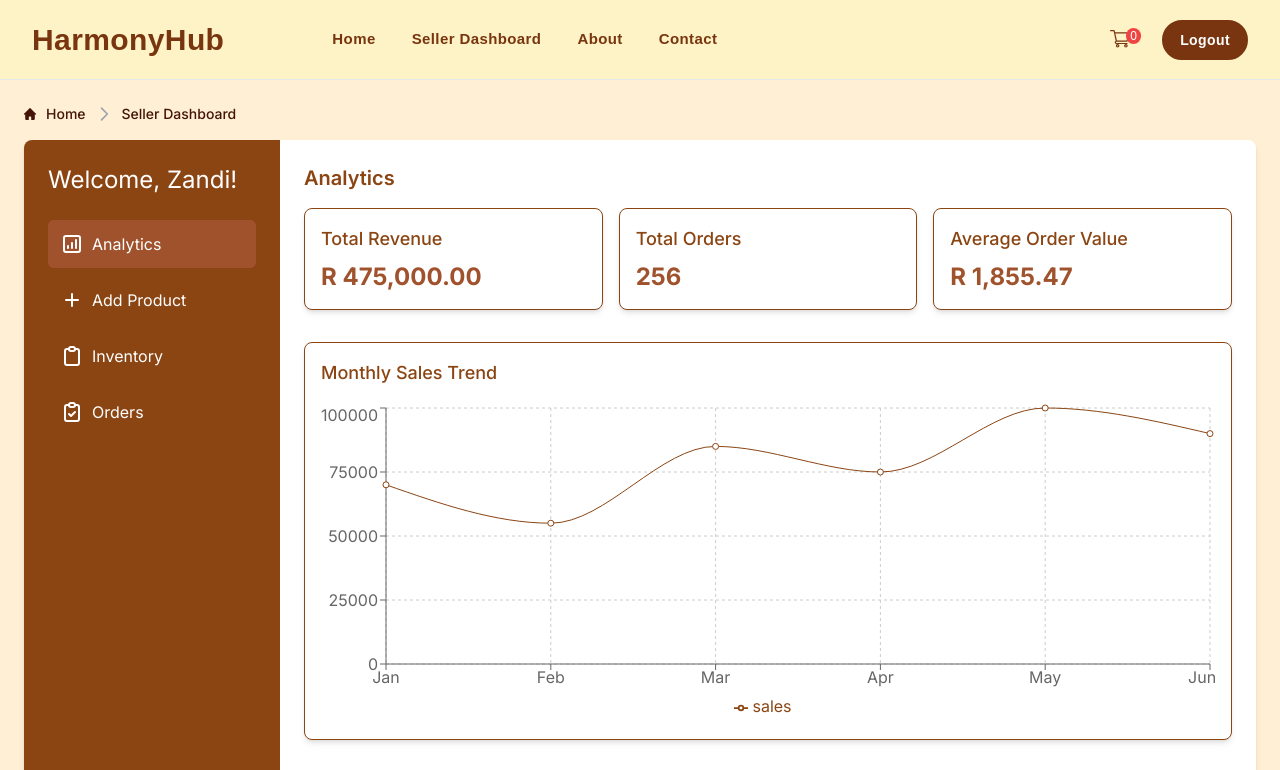
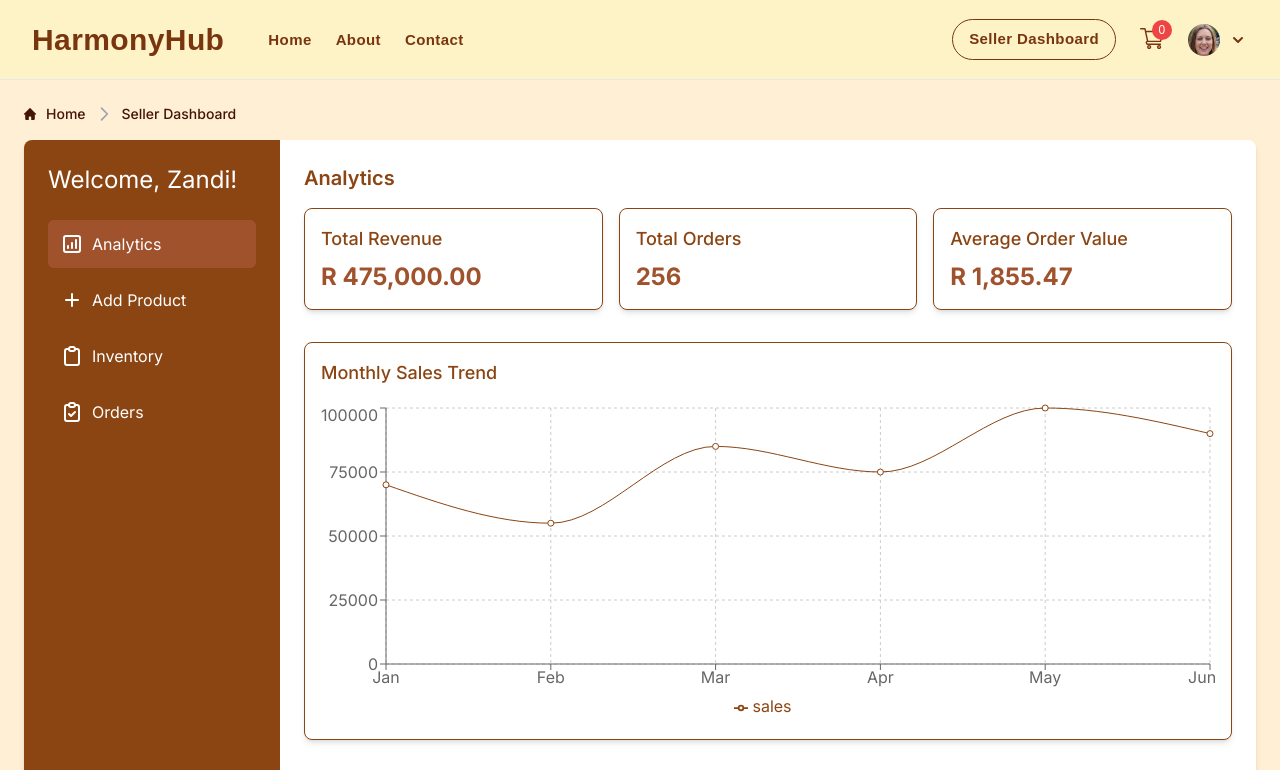
Before and after one commit to hlokomani/hobbystore, a Next.js app: page /seller in a window 1280 px wide. Shown: the top 770 px of the page. Built offline with nearby package versions, Linux system fonts and the light colour scheme.

Commit message:
Moved seller dashboard button and added dropdown avatar to access logout

```diff
--- a/components/Header/Header.jsx
+++ b/components/Header/Header.jsx
@@ -1,4 +1,4 @@
-import React from 'react';
+import React, { useState } from 'react';
 import Link from 'next/link';
 import { useRouter } from 'next/navigation';
 import { useSelector } from 'react-redux';
@@ -6,6 +6,7 @@ import { useSelector } from 'react-redux';
 const Header = () => {
     const router = useRouter();
     const cart = useSelector(state => state.cart.cart);
+    const [isDropdownOpen, setIsDropdownOpen] = useState(false);
 
     const handleLogout = () => {
         router.push('/login');
@@ -13,38 +14,63 @@ const Header = () => {
 
     return (
         <header className='flex bg-lighter_brown border-b py-4 sm:px-8 px-6 font-[sans-serif] min-h-[80px] tracking-wide relative z-50'>
-            <div className='flex flex-wrap items-center lg:gap-y-2 gap-4 w-full'>
+            <div className='flex items-center justify-between w-full'>
+                <div className='flex items-center'>
                     <Link href="/products" className="text-browner font-bold text-3xl mr-5">
                         HarmonyHub
                     </Link>
-
-                <div id="collapseMenu" className='lg:ml-10 max-lg:hidden lg:!block'>
-                    <ul className='lg:flex lg:gap-x-3 ml-5'>
-                        <li className='px-3'><Link href='/products'
-                            className='text-browner hover:text-browner text-[15px] block font-semibold'>Home</Link></li>
-                        <li className='px-3'><Link href='/seller'
-                            className='text-browner hover:text-browner text-[15px] block font-semibold'>Seller Dashboard</Link></li>
-                        <li className='px-3'><Link href='#'
-                            className='text-browner hover:text-browner text-[15px] block font-semibold'>About</Link></li>
-                        <li className='px-3'><Link href='#'
-                            className='text-browner hover:text-browner text-[15px] block font-semibold'>Contact</Link></li>
+                    <nav className='hidden md:block ml-6'>
+                        <ul className='flex gap-x-6'>
+                            <li><Link href='/products'
+                                className='text-browner hover:text-dark_brown text-[15px] font-semibold'>Home</Link></li>
+                            <li><Link href='#'
+                                className='text-browner hover:text-dark_brown text-[15px] font-semibold'>About</Link></li>
+                            <li><Link href='#'
+                                className='text-browner hover:text-dark_brown text-[15px] font-semibold'>Contact</Link></li>
                         </ul>
+                    </nav>
                 </div>
 
-                <div className="flex gap-x-6 gap-y-4 ml-auto">
-                    <div className='flex items-center space-x-8'>
-                        <span className="relative">
-                            <svg xmlns="http://www.w3.org/2000/svg" width="20px" height="20px" className="cursor-pointer fill-browner inline"
+                <div className='flex items-center space-x-6'>
+                    <Link href='/seller'
+                        className='border border-browner text-browner px-4 py-2 rounded-full hover:bg-browner hover:text-white transition-colors duration-300 text-[15px] font-semibold'>
+                        Seller Dashboard
+                    </Link>
+
+                    <Link href="/cart" className="relative">
+                        <svg xmlns="http://www.w3.org/2000/svg" width="24" height="24" className="cursor-pointer fill-browner"
                         viewBox="0 0 512 512">
                             <path d="M164.96 300.004h.024c.02 0 .04-.004.059-.004H437a15.003 15.003 0 0 0 14.422-10.879l60-210a15.003 15.003 0 0 0-2.445-13.152A15.006 15.006 0 0 0 497 60H130.367l-10.722-48.254A15.003 15.003 0 0 0 105 0H15C6.715 0 0 6.715 0 15s6.715 15 15 15h77.969c1.898 8.55 51.312 230.918 54.156 243.71C131.184 280.64 120 296.536 120 315c0 24.812 20.188 45 45 45h272c8.285 0 15-6.715 15-15s-6.715-15-15-15H165c-8.27 0-15-6.73-15-15 0-8.258 6.707-14.977 14.96-14.996zM477.114 90l-51.43 180H177.032l-40-180zM150 405c0 24.813 20.188 45 45 45s45-20.188 45-45-20.188-45-45-45-45 20.188-45 45zm45-15c8.27 0 15 6.73 15 15s-6.73 15-15 15-15-6.73-15-15 6.73-15 15-15zm167 15c0 24.813 20.188 45 45 45s45-20.188 45-45-20.188-45-45-45-45 20.188-45 45zm45-15c8.27 0 15 6.73 15 15s-6.73 15-15 15-15-6.73-15-15 6.73-15 15-15zm0 0" />
                         </svg>
-                            <span className="absolute left-auto -ml-1 top-0 rounded-full bg-red-500 px-1 py-0 text-xs text-white">{`${cart.length}`}</span>
-                        </span>
+                        <span className="absolute -top-2 -right-2 bg-red-500 text-white rounded-full w-5 h-5 flex items-center justify-center text-xs">{cart.length}</span>
+                    </Link>
 
+                    <div className="relative">
+                        <button
+                            onClick={() => setIsDropdownOpen(!isDropdownOpen)}
+                            className="flex items-center space-x-2 focus:outline-none"
+                        >
+                            <img
+                                src="/assets/images/thispersondoesnotexist.jpg"
+                                alt="User Avatar"
+                                className="w-8 h-8 rounded-full object-cover"
+                            />
+                            <svg xmlns="http://www.w3.org/2000/svg" className="h-5 w-5 text-browner" viewBox="0 0 20 20" fill="currentColor">
+                                <path fillRule="evenodd" d="M5.293 7.293a1 1 0 011.414 0L10 10.586l3.293-3.293a1 1 0 111.414 1.414l-4 4a1 1 0 01-1.414 0l-4-4a1 1 0 010-1.414z" clipRule="evenodd" />
+                            </svg>
+                        </button>
+                        {isDropdownOpen && (
+                            <div className="absolute right-0 mt-2 w-48 bg-white rounded-md shadow-lg py-1 z-10">
+                                <Link href="/profile" className="block px-4 py-2 text-sm text-gray-700 hover:bg-gray-100">Profile</Link>
+                                <Link href="/settings" className="block px-4 py-2 text-sm text-gray-700 hover:bg-gray-100">Settings</Link>
                                 <button
                                     onClick={handleLogout}
-                            className='px-4 py-2 text-sm rounded-full font-bold text-white border-2 border-browner bg-browner transition-all ease-in-out duration-300 hover:bg-transparent hover:text-dark_brown'>Logout
+                                    className="block w-full text-left px-4 py-2 text-sm text-gray-700 hover:bg-gray-100"
+                                >
+                                    Logout
                                 </button>
+                            </div>
+                        )}
                     </div>
                 </div>
             </div>
```
Also changed, not shown: public/assets/images/thispersondoesnotexist.jpg (added). Lines whose indentation alone changed are shown as unchanged.
